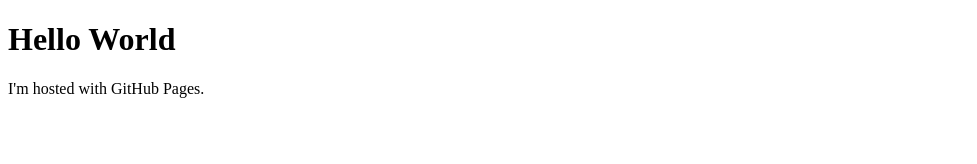
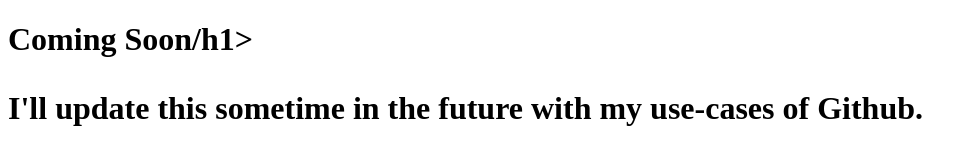
Before and after one commit to prestonw/prestonw.github.io, a plain HTML site: page index.html in a window 1280 px wide. Shown: the whole page, without its empty margins (0-977 px from the left). Drawn offline with Linux system fonts and the light colour scheme.

Commit message:
Update index.html

```diff
--- a/index.html
+++ b/index.html
@@ -1,7 +1,7 @@
 <!DOCTYPE html>
 <html>
 <body>
-<h1>Hello World</h1>
-<p>I'm hosted with GitHub Pages.</p>
+<h1>Coming Soon/h1>
+<p>I'll update this sometime in the future with my use-cases of Github.</p>
 </body>
 </html>
```
